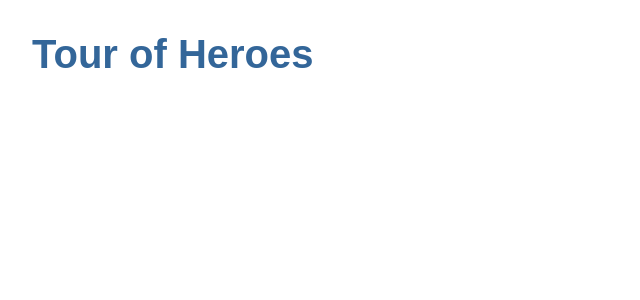
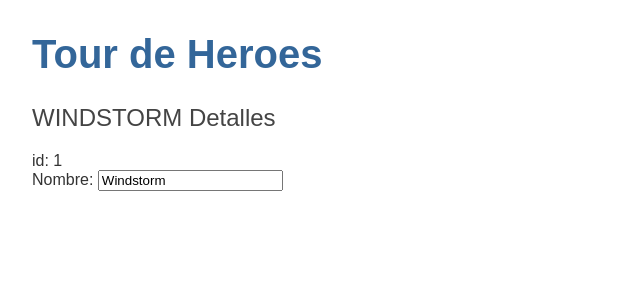
Before and after one commit to querubinperez/angular-tour-of-heroes, an Angular app: page / in a window 1280 px wide. Shown: the top 300 px of the page, without its empty margins (0-640 px from the left). Built offline with nearby package versions, Linux system fonts and the light colour scheme.

Commit message:
Implementación punto 1: The Hero Editor. Nuevo componente para mostrar la informacion del heroe.

```diff
--- a/src/app/app.component.html
+++ b/src/app/app.component.html
@@ -1 +1,2 @@
 <h1>{{title}}</h1>
+<app-heroes></app-heroes>
--- a/src/app/app.component.ts
+++ b/src/app/app.component.ts
@@ -6,5 +6,5 @@ import { Component } from '@angular/core';
   styleUrls: ['./app.component.css']
 })
 export class AppComponent {
-  title = 'Tour of Heroes';
+  title = 'Tour de Heroes';
 }
--- /dev/null
+++ b/src/app/hero.ts
@@ -0,0 +1,4 @@
+export class Hero {
+  id: number;
+  name: string;
+}
--- /dev/null
+++ b/src/app/heroes/heroes.component.html
@@ -0,0 +1,7 @@
+<h2>{{hero.name | uppercase}} Detalles</h2>
+<div><span>id: </span>{{hero.id}}</div>
+<div>
+  <label>Nombre:
+    <input [(ngModel)]="hero.name" placeholder="name"/>
+  </label>
+</div>
--- /dev/null
+++ b/src/app/heroes/heroes.component.ts
@@ -0,0 +1,20 @@
+import { Component, OnInit } from '@angular/core';
+import { Hero } from '../hero';
+
+@Component({
+  selector: 'app-heroes',
+  templateUrl: './heroes.component.html',
+  styleUrls: ['./heroes.component.css']
+})
+export class HeroesComponent implements OnInit {
+  hero: Hero = {
+    id: 1,
+    name: 'Windstorm'
+  };
+
+  constructor() { }
+
+  ngOnInit() {
+  }
+
+}
```
Also changed, not shown: src/app/app.module.ts (+5 -3 lines), src/app/heroes/heroes.component.css (added), 1 other file (tests, documents, lock files or other folders).
